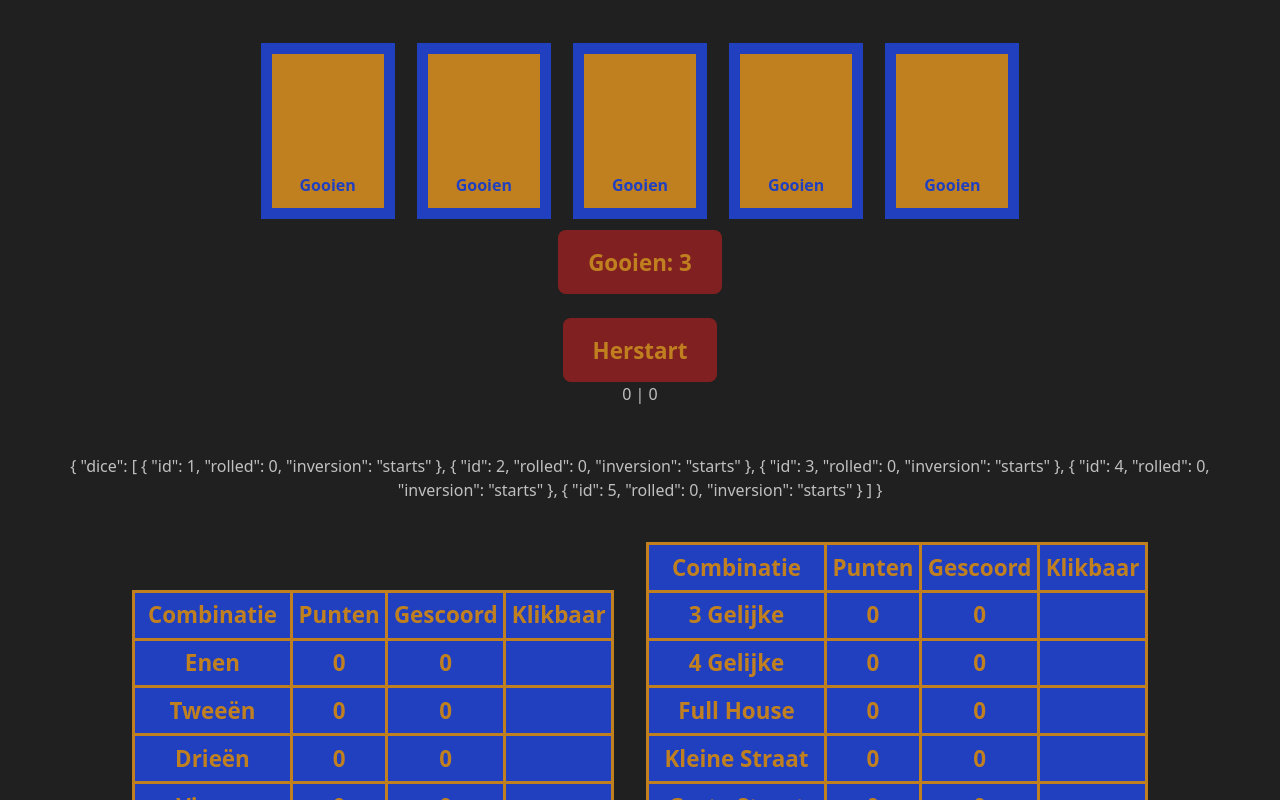
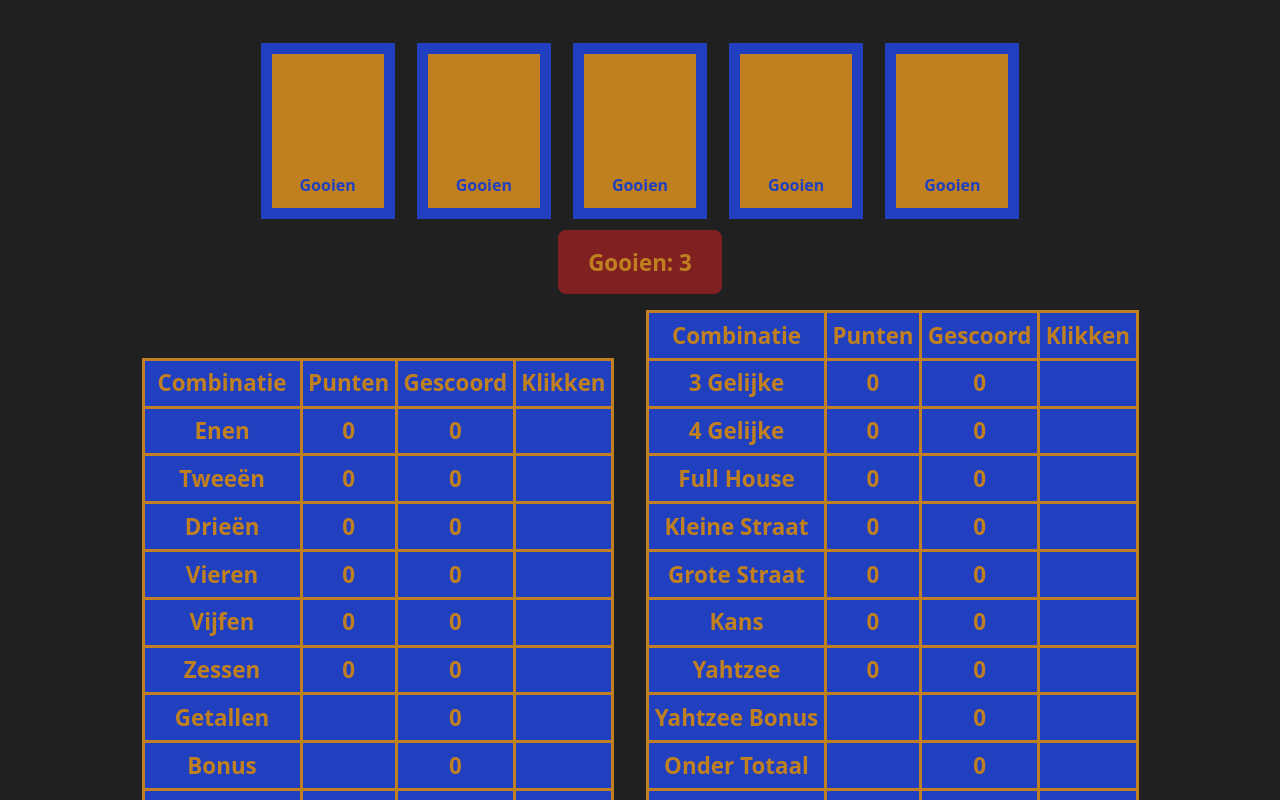
Before and after one commit to janderkkotlarski/vue_yahtzee, a Vue app: page / in a window 1280 px wide. Shown: the top 800 px of the page. Built offline with nearby package versions, Linux system fonts and the light colour scheme.

Commit message:
Works fine, time to test the last parts, refactor where possible and add more descriptive comments

```diff
--- a/src/components/RollingDice.vue
+++ b/src/components/RollingDice.vue
@@ -7,7 +7,7 @@
 const diceAmount = 5;
 // Had numberLine as an imported value, worked wonky at times
 // Simplify where possible
-const numberLine = -0;
+const numberLine = 5;
 const maxThrows = 25;
 const millis = 25;
 const maxClicks = 3;
@@ -18,6 +18,7 @@
 const starts = 'starts';
 
 const buttonMessage = 'Gooien: ';
+const buttonStoppage = 'Klik hieronder'
 
 defineProps({
     buttonVisible: {type: Boolean, default: true},
@@ -156,7 +157,7 @@
     <button v-if="buttonVisible && clicked > 0" class="switch" @click="diceRolling">
         {{ buttonMessage }} {{ clicked }}
     </button>
-    <button v-if="clicked === 0" class="switch" @click="diceArrayReset">Nieuwe Ronde</button>
+    <button v-if="clicked === 0" class="switch invert">{{ buttonStoppage }}</button>
 
     <button v-if="!buttonVisible" class="switch" @click="restart">Herstart</button>
 </template>
--- a/src/components/ScoreList.vue
+++ b/src/components/ScoreList.vue
@@ -27,7 +27,7 @@
                 <th>Combinatie</th>
                 <th>Punten</th>
                 <th>Gescoord</th>
-                <th>Klikbaar</th>
+                <th>Klikken</th>
             </tr>
             <tr v-for="score in scoreListing.scores" :key="score.id" :class="score.locked">
                 <td>{{ score.title }}</td>
--- a/src/components/ScoringSheets.vue
+++ b/src/components/ScoringSheets.vue
@@ -5,10 +5,10 @@
 import ScoreList from './ScoreList.vue';
 import {klik, klak, lock, back, lack, scoreUpperInit, scoreLowerInit} from './Varinit.mjs';
 
+const diceAmount = 5;
+
 const multiplesRef = ref(null);
-
 const yahtzeeNumber = ref(0);
-const diceAmount = 5;
 
 const sameMax = ref(0);
 const extraYahtzee = ref(0);
@@ -36,8 +36,6 @@
 const resetRollingArray = () => {
     rollingRef.value.diceArrayReset();
 };
-
-
 
 const diceArray = ref({
     dice: [],
@@ -206,13 +204,8 @@
     }
 };
 
-const countMoreYahtzee = ref(0);
-
 const lowerScoring = () => {
     const scoreSheet = [];
-
-    // countMoreYahtzee.value = watchFilledHouse();
-
 
     scoreSheet.push({id: 'three', score: sameMax.value >= 3 ? diceSum : 0});
     scoreSheet.push({id: 'four', score: sameMax.value >= 4 ? diceSum : 0});
@@ -302,29 +295,6 @@
 const restart = () => {
     location.reload();
 };
-
-// <Roller ref="resetRef" @recounting="recount" :numberLine="rollNumber" :diceLine="diceArray" />
-
-/*
-
-<ScoreList @locker="lockEntry" :scoreListing="scoreUpper" :yahtzeeVars="{moreYahtzee, extraYahtzee}" />
-    <ScoreList @locker="lockEntry" :scoreListing="scoreLower" :yahtzeeVars="{moreYahtzee, extraYahtzee}" />
-
-    <br />
-    <br />
-
-    <button v-if="rollVisible" class="switch" @click="restart">Herstart</button>
-
-    <br />
-    <div>{{ recounter }} | {{ multiCount }}</div>
-    <br />
-
-    <Multiples ref="multiplesRef" :multiples="multiplex" :diceLine="diceArray" :moarYahtzee="moreYahtzee" />
-
-    <Scorelist @locker="lockEntry" :scoreListing="scoreUpper" :yahtzeeVars="{moreYahtzee, extraYahtzee}" />
-    <Scorelist @locker="lockEntry" :scoreListing="scoreLower" :yahtzeeVars="{moreYahtzee, extraYahtzee}" />
-
-*/
 </script>
 
 <template>
@@ -339,18 +309,11 @@
     />
 
     <br />
+
+    <ScoreList @locker="lockEntry" :scoreListing="scoreUpper" />
+    <ScoreList @locker="lockEntry" :scoreListing="scoreLower" />
+
     <br />
 
     <button v-if="rollVisible" class="switch" @click="restart">Herstart</button>
-
-    <br />
-    <div>{{ moreYahtzee }} | {{ countMoreYahtzee }}</div>
-    <br />
-
-    <br />
-    <div>{{ diceArray }}</div>
-    <br />
-
-    <ScoreList @locker="lockEntry" :scoreListing="scoreUpper" />
-    <ScoreList @locker="lockEntry" :scoreListing="scoreLower" />
 </template>
--- a/src/style.css
+++ b/src/style.css
@@ -109,6 +109,11 @@
   background-color: #802020;
 }
 
+.switch.invert {
+  color: #2040c0;
+  background-color: #c08020;
+}
+
 th, td {
   padding: 0.25em;
 }
```
